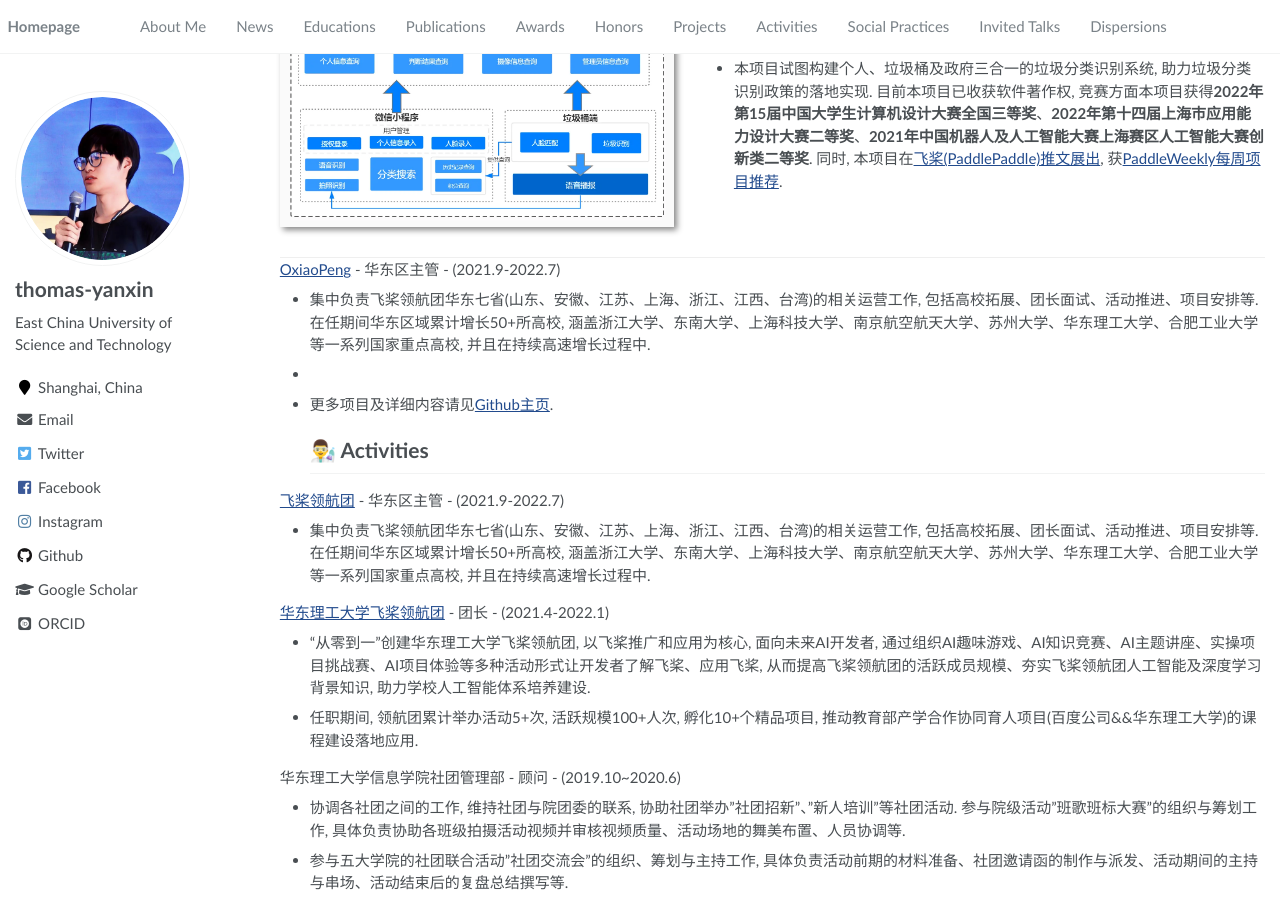
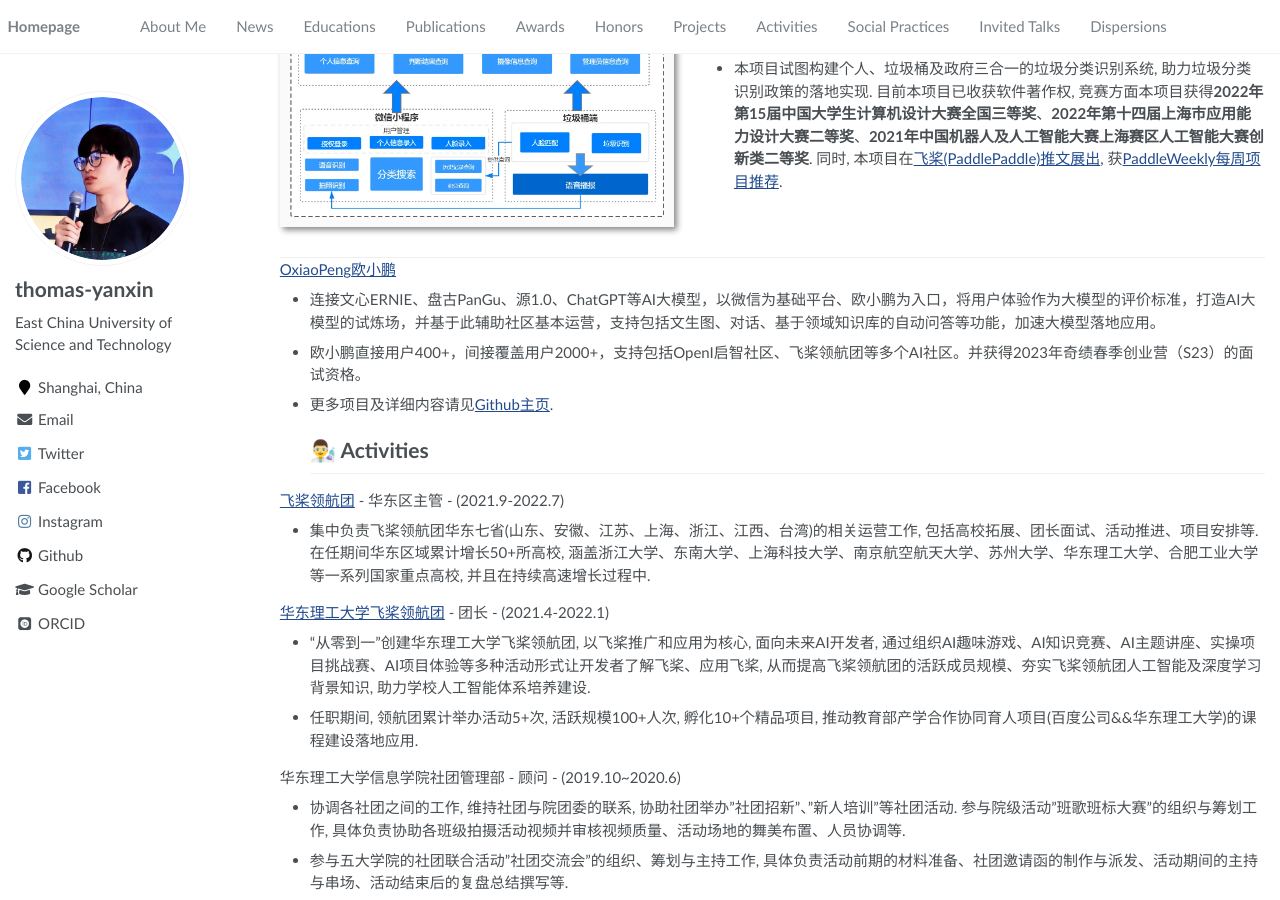
Before and after one commit to thomas-yanxin/thomas-yanxin.github.io, a Jekyll site: the page built from _pages/about.md, in a window 1280 px wide and 900 px high, scrolled down 2531 px. Built offline with Jekyll 4.4.1, drawn with Linux system fonts in a browser that asks for light colours; some web fonts are replaced.

Commit message:
Update about.md

```diff
--- a/_pages/about.md
+++ b/_pages/about.md
@@ -143,9 +143,10 @@
 </div>
 
 
-[OxiaoPeng](https://www.paddlepaddle.org.cn/ppdenavigategroup) - 华东区主管 - (2021.9-2022.7)
-* 集中负责飞桨领航团华东七省(山东、安徽、江苏、上海、浙江、江西、台湾)的相关运营工作, 包括高校拓展、团长面试、活动推进、项目安排等. 在任期间华东区域累计增长50+所高校, 涵盖浙江大学、东南大学、上海科技大学、南京航空航天大学、苏州大学、华东理工大学、合肥工业大学等一系列国家重点高校, 并且在持续高速增长过程中.
-*
+[OxiaoPeng欧小鹏](https://github.com/thomas-yanxin/OXiaoPeng)
+* 连接文心ERNIE、盘古PanGu、源1.0、ChatGPT等AI大模型，以微信为基础平台、欧小鹏为入口，将用户体验作为大模型的评价标准，打造AI大模型的试炼场，并基于此辅助社区基本运营，支持包括文生图、对话、基于领域知识库的自动问答等功能，加速大模型落地应用。
+* 欧小鹏直接用户400+，间接覆盖用户2000+，支持包括OpenI启智社区、飞桨领航团等多个AI社区。并获得2023年奇绩春季创业营（S23）的面试资格。
+
 * 更多项目及详细内容请见[Github主页](https://github.com/thomas-yanxin).
 # 👨‍🔬 Activities
 
```
